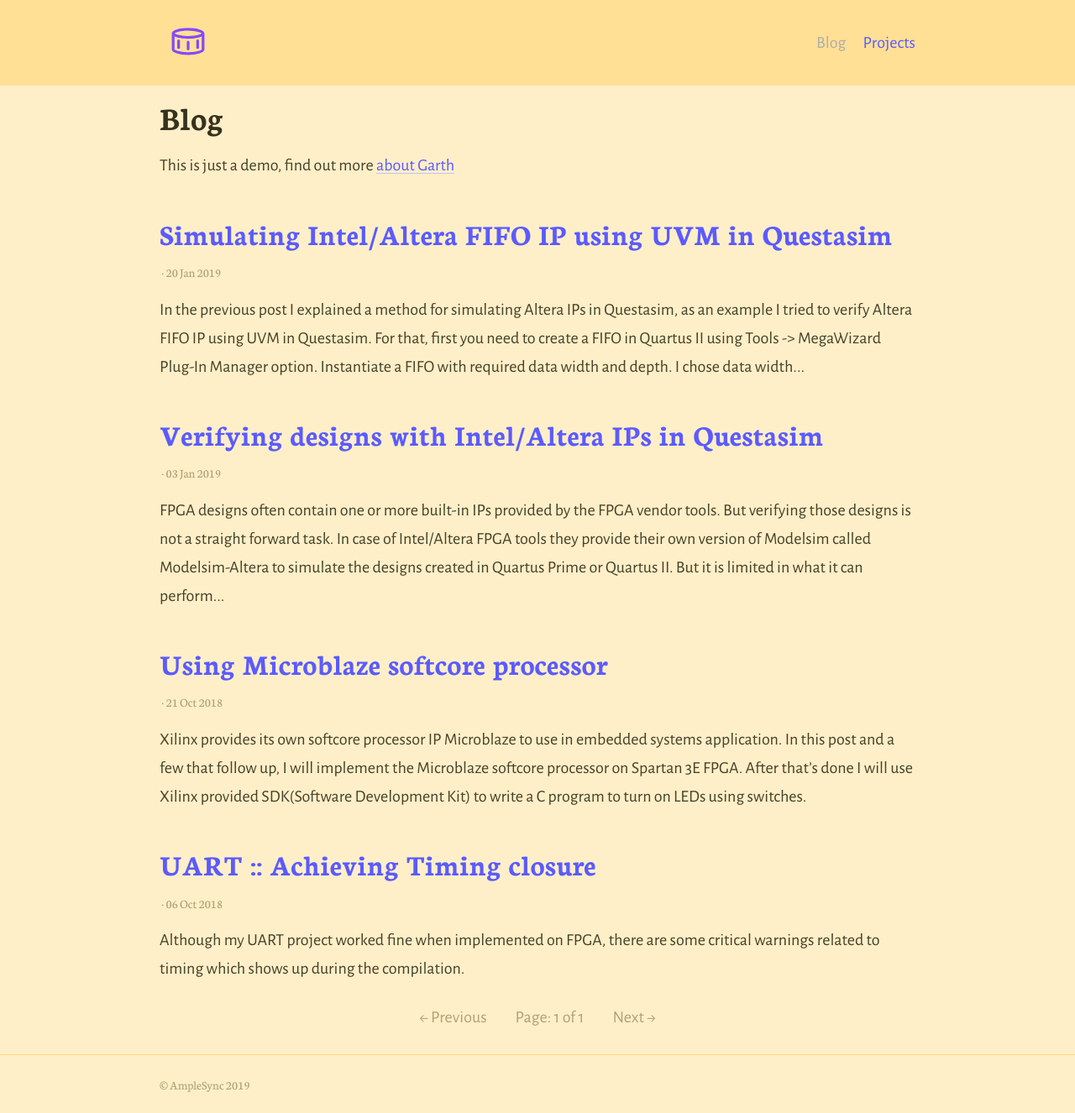
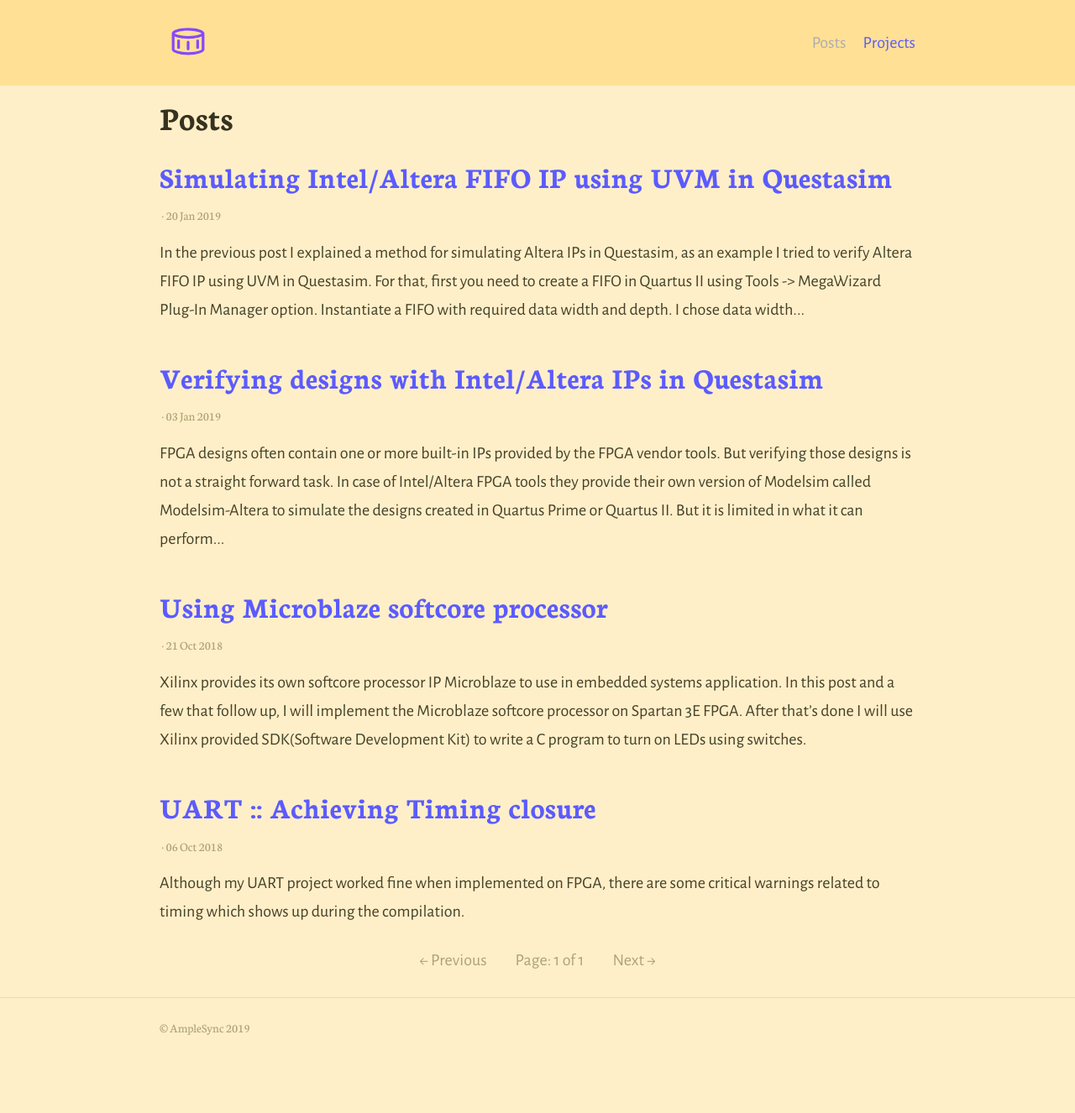
Before and after one commit to AmpleSync/amplesync.github.io, a Jekyll site: the page built from index.html, in a window 1280 px wide. Shown: the whole page at 84% size. Built offline with Jekyll 4.4.1, drawn with Linux system fonts in a browser that asks for light colours; the list of posts is cut into pages by our own code; after the commit the page ends 1258 px from its top, so only the background shows below that.

Commit message:
Update _config.yml

```diff
--- a/_config.yml
+++ b/_config.yml
@@ -29,9 +29,9 @@ timezone: Europe/London # Timezone for blog posts and alike
 # 5. Collections
 collections:
   posts:
-    title: Blog # Needed for Siteleaf
+    title: Posts # Needed for Siteleaf
     output: true
-    description: "This is just a demo, find out more [about Garth](about)" # The post list page content
+    description:
 
 # 6. Jekyll collections settings
 defaults:
```
